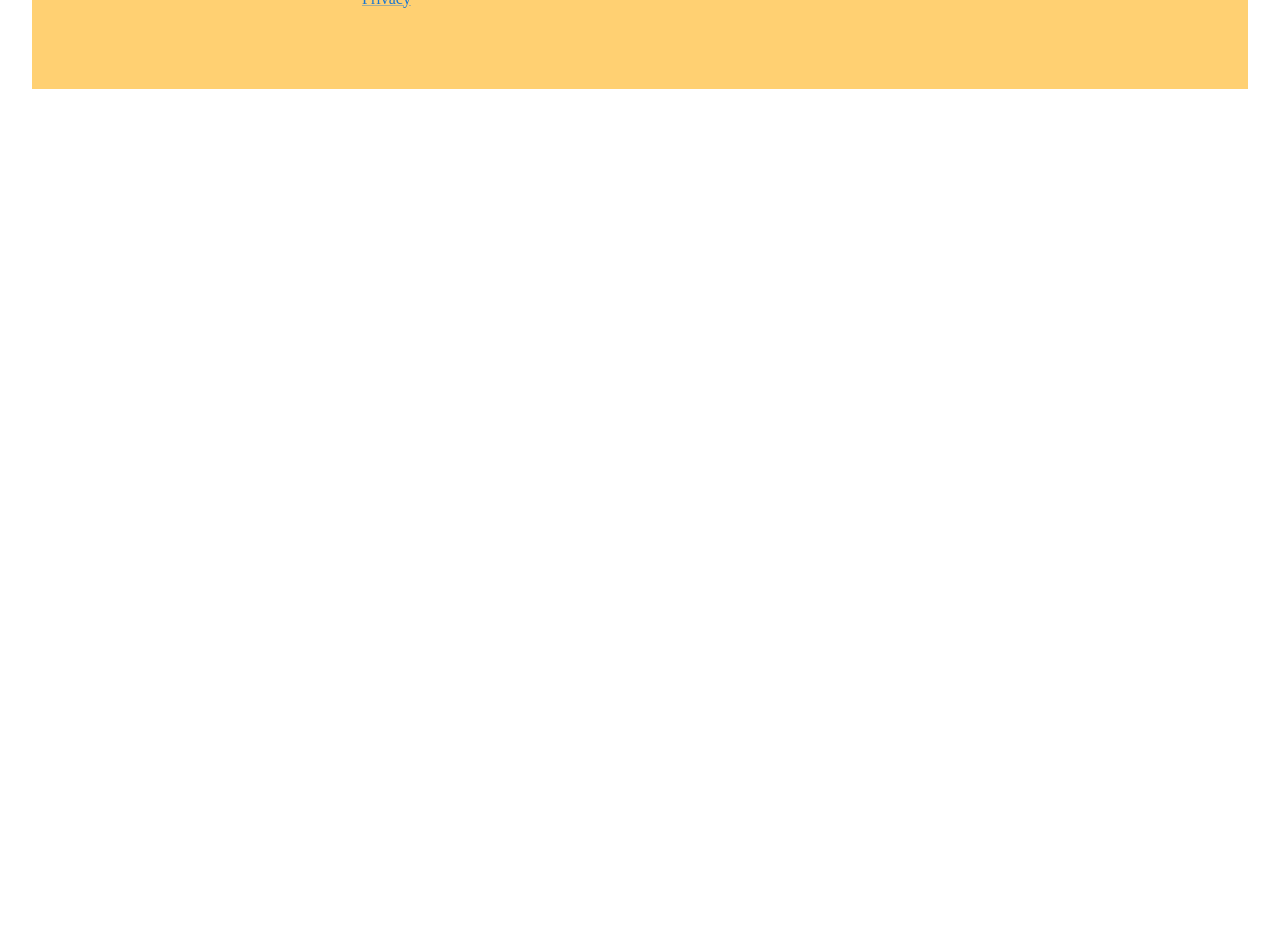
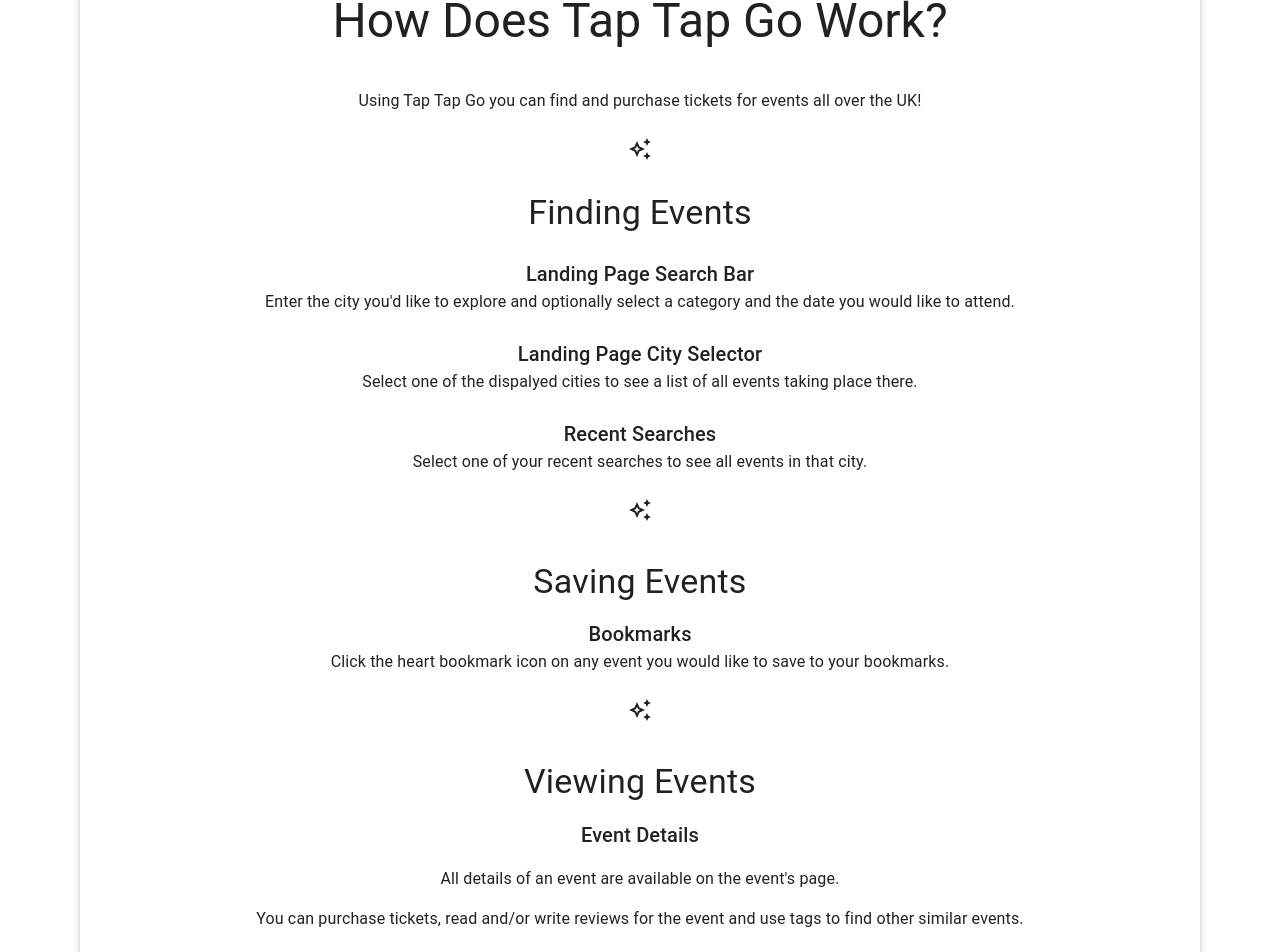
Before and after one commit to RamiElsayed/tap-tap-go, a React (Create React App) app in the folder client/: page /how-it-works in a window 1280 px wide. Shown: the part 220-1172 px from the top of the page. Before the commit the page ends 816 px from the top, so only its background shows below. Built offline with nearby package versions, Linux system fonts and the light colour scheme.

Commit message:
Completed How it Works page

```diff
--- a/client/src/App.js
+++ b/client/src/App.js
@@ -9,7 +9,7 @@ import { setContext } from "@apollo/client/link/context";
 import { BrowserRouter as Router, Route, Routes } from "react-router-dom";
 import { SignForms } from "./components/SignForms/index";
 import Profile from "./Pages/Profile";
-import Navbar from "./components/navbar";
+import Navbar from "./components/Navbar";
 import Landing from "./Pages/Landing";
 import CityEventsPage from "./Pages/CityEventsPage";
 import EventPage from "./Pages/EventPage";
@@ -20,6 +20,7 @@ import EventForm from "./components/Eventform/index";
 import BookMark from "./components/bookmark";
 import { Keywords } from "./_mock/RecentSearches/index.js";
 import { SignUp } from "./components/SignForms/SignUp";
+import HowItWorks from "./Pages/HowItWorks";
 
 const httpLink = createHttpLink({
   uri: "http://localhost:3001/graphql",
@@ -91,6 +92,7 @@ export const App = () => {
             <Route path="/new-event" element={<EventForm />} />
             <Route path="/test" element={<BookMark />} />
             <Route path="/event/:eventId" element={<EventPage />} />
+            <Route path="/how-it-works" element={<HowItWorks />} />
           </Routes>
 
           <Footer />
--- /dev/null
+++ b/client/src/Pages/HowItWorks/index.js
@@ -0,0 +1,77 @@
+import { Typography, Paper } from "@mui/material";
+import AutoAwesomeOutlinedIcon from "@mui/icons-material/AutoAwesomeOutlined";
+
+// Added route for /how-it-works in App.js
+
+export default function HowItWorks() {
+  return (
+    <>
+      <Paper style={{ margin: "3rem", padding: "3rem" }} elevation={3}>
+        <Typography variant="h3" textAlign="center" my={5}>
+          How Does Tap Tap Go Work?
+        </Typography>
+        <Typography varient="body1" textAlign="center">
+          Using Tap Tap Go you can find and purchase tickets for events all over
+          the UK!
+          <br />
+          <br />
+          <AutoAwesomeOutlinedIcon />
+        </Typography>
+
+        <Typography variant="h4" textAlign="center" my={3}>
+          Finding Events
+        </Typography>
+        <Typography variant="h6" textAlign="center">
+          Landing Page Search Bar
+        </Typography>
+        <Typography variant="body1" textAlign="center">
+          Enter the city you'd like to explore and optionally select a category
+          and the date you would like to attend.
+        </Typography>
+        <Typography variant="h6" textAlign="center" mt={3}>
+          Landing Page City Selector
+        </Typography>
+        <Typography variant="body1" textAlign="center">
+          Select one of the dispalyed cities to see a list of all events taking
+          place there.
+        </Typography>
+        <Typography variant="h6" textAlign="center" mt={3}>
+          Recent Searches
+        </Typography>
+        <Typography variant="body1" textAlign="center">
+          Select one of your recent searches to see all events in that city.
+          <br />
+          <br />
+          <AutoAwesomeOutlinedIcon />
+        </Typography>
+        <Typography variant="h4" textAlign="center" mt={4} mb={2}>
+          Saving Events
+        </Typography>
+        <Typography variant="h6" textAlign="center">
+          Bookmarks
+        </Typography>
+        <Typography variant="body1" textAlign="center">
+          Click the heart bookmark icon on any event you would like to save to
+          your bookmarks.
+          <br />
+          <br />
+          <AutoAwesomeOutlinedIcon />
+        </Typography>
+        <Typography variant="h4" textAlign="center" mt={4} mb={2}>
+          Viewing Events
+        </Typography>
+        <Typography variant="h6" textAlign="center">
+          Event Details
+        </Typography>
+        <Typography variant="body1" textAlign="center" mb={3}>
+          <p>All details of an event are available on the event's page.</p>
+          <p>
+            You can purchase tickets, read and/or write reviews for the event
+            and use tags to find other similar events.
+          </p>
+          <br />
+        </Typography>
+      </Paper>
+    </>
+  );
+}
```
